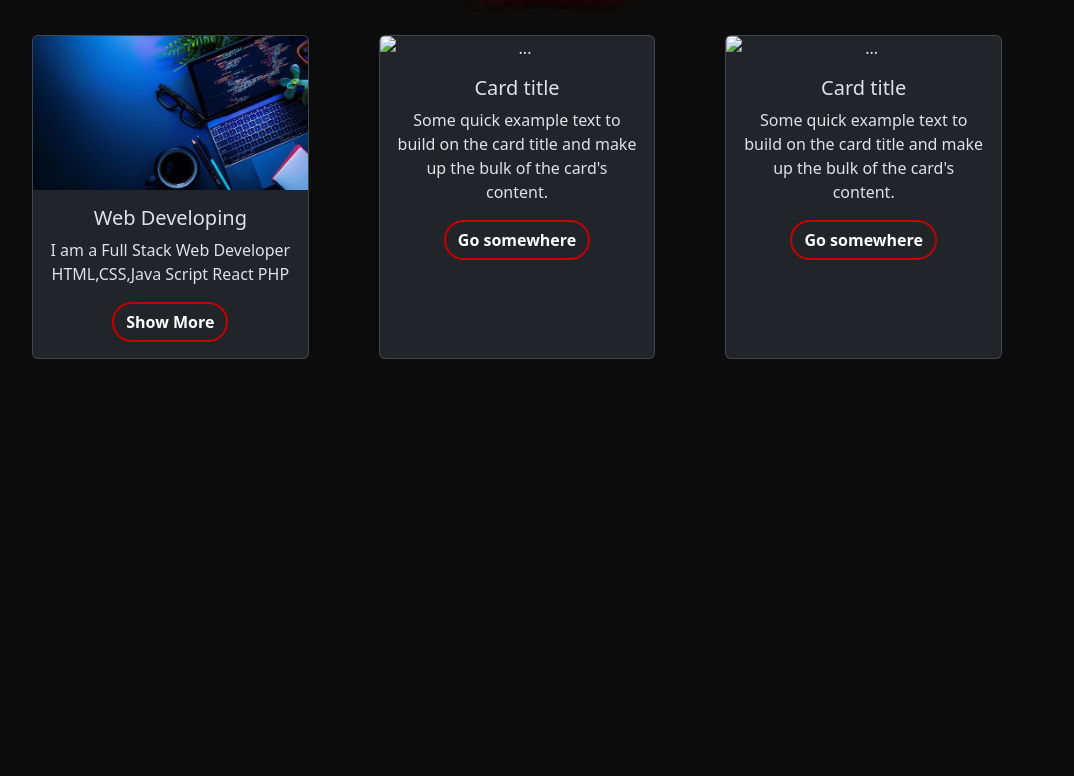
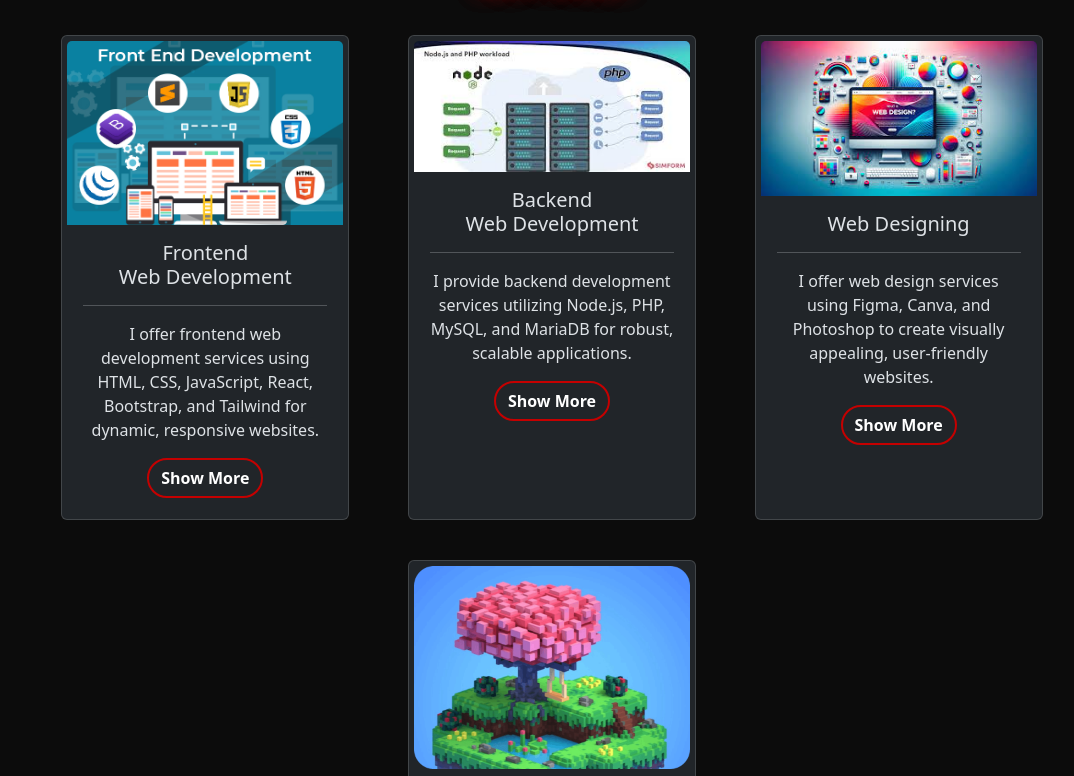
Before and after one commit to aislxflames/flame-launcher-website, a plain HTML site: page index.html in a window 1280 px wide. Shown: the part 684-1460 px from the top of the page, without its empty margins (88-1162 px from the left). Drawn offline with nearby package versions, Linux system fonts and the light colour scheme.

Commit message:
WEBSITE V2

```diff
--- a/index.html
+++ b/index.html
@@ -69,17 +69,24 @@
     <section class="container services">
       <h1>Services</h1>
       <div class="service-contents">
+        <div class="service">
           <!-- Card Start-->
           <div class="card" style="width: 18rem">
             <img
-            src="./assets/images/service1.jpg"
+              src="./assets/images/front-end.jpg"
               class="card-img-top"
               alt="..."
             />
             <div class="card-body">
-            <h5 class="card-title">Web Developing</h5>
+              <h5 class="card-title">
+                Frontend
+                <div>Web Development</div>
+              </h5>
+              <hr />
               <p class="card-text">
-              I am a Full Stack Web Developer HTML,CSS,Java Script React PHP
+                I offer frontend web development services using HTML, CSS,
+                JavaScript, React, Bootstrap, and Tailwind for dynamic,
+                responsive websites.
               </p>
               <a href="#" class="btn btn-primary">Show More</a>
             </div>
@@ -87,30 +94,64 @@
           <!-- Card End -->
           <!-- Card Start-->
           <div class="card" style="width: 18rem">
-          <img src="..." class="card-img-top" alt="..." />
+            <img
+              src="./assets/images/back-end.jfif"
+              class="card-img-top"
+              alt="..."
+            />
             <div class="card-body">
-            <h5 class="card-title">Card title</h5>
+              <h5 class="card-title">
+                Backend
+                <div>Web Development</div>
+              </h5>
+              <hr />
               <p class="card-text">
-              Some quick example text to build on the card title and make up the
-              bulk of the card's content.
+                I provide backend development services utilizing Node.js, PHP,
+                MySQL, and MariaDB for robust, scalable applications.
+              </p>
+              <a href="#" class="btn btn-primary">Show More</a>
+            </div>
+          </div>
+          <!-- Card End -->
+          <!-- Card Start-->
+          <div class="card" style="width: 18rem">
+            <img
+              src="./assets/images/web-desgine.jfif"
+              class="card-img-top"
+              alt="..."
+            />
+            <div class="card-body">
+              <h5 class="card-title">Web Designing</h5>
+              <hr />
+              <p class="card-text">
+                I offer web design services using Figma, Canva, and Photoshop to
+                create visually appealing, user-friendly websites.
+              </p>
+              <a href="#" class="btn btn-primary">Show More</a>
+            </div>
+          </div>
+          <!-- Card End -->
+        </div>
+        <div class="service">
+          <!-- Card Start-->
+          <div class="card" style="width: 18rem">
+            <img
+              src="./assets/images/MineCraft-1.png"
+              class="card-img-top"
+              alt="..."
+            />
+            <div class="card-body">
+              <h5 class="card-title">Proffesional Minecraft Developer</h5>
+              <hr />
+              <p class="card-text">
+                Professional Minecraft server developer, creating customized
+                experiences with plugins, mods, and optimizations.
               </p>
               <a href="#" class="btn btn-primary">Go somewhere</a>
             </div>
           </div>
           <!-- Card End -->
-        <!-- Card Start-->
-        <div class="card" style="width: 18rem">
-          <img src="..." class="card-img-top" alt="..." />
-          <div class="card-body">
-            <h5 class="card-title">Card title</h5>
-            <p class="card-text">
-              Some quick example text to build on the card title and make up the
-              bulk of the card's content.
-            </p>
-            <a href="#" class="btn btn-primary">Go somewhere</a>
         </div>
-        </div>
-        <!-- Card End -->
       </div>
     </section>
     <!-- bootstrap -->
--- a/navbar.css
+++ b/navbar.css
@@ -3,7 +3,6 @@
 }
 .navbar-brand {
   font-size: 30px;
-  color: var(--global-color);
   text-shadow: 0 0 25px var(--global-color-2);
 }
 .navbar-brand span {
--- a/style.css
+++ b/style.css
@@ -135,7 +135,6 @@ body {
 /* End */
 .services {
   padding: 50px;
-  height: 200vh;
   background-color: #0c0c0c;
   margin-top: 50px;
   text-align: center;
@@ -147,12 +146,18 @@ body {
     0 0 25px var(--global-color);
 }
 
-.service-contents {
+.service {
   margin-top: 40px;
   display: flex;
+  justify-content: space-around;
+}
+.service {
+  margin-top: 40px;
+  display: flex;
+  justify-content: space-around;
 }
 .card {
-  margin-right: 70px;
+  padding: 5px;
 }
 .btn-primary {
   color: white;
@@ -173,4 +178,20 @@ body {
     margin-top: 50px;
     margin-left: 0px;
   }
+  .p1 {
+    height: 20em;
+  }
+  .service {
+    display: contents;
+    left: 0;
+    top: 0;
+    align-items: center;
+  }
+  .card {
+    margin-top: 5em;
+    align-items: center;
+    align-self: center;
+    margin-bottom: 5em;
+    left: 5em;
+  }
 }
```
Also changed, not shown: assets/images/MineCraft-1.png (added), assets/images/back-end.jfif (added), assets/images/front-end.jpg (added), assets/images/web-desgine.jfif (added). Lines whose indentation alone changed are shown as unchanged.
